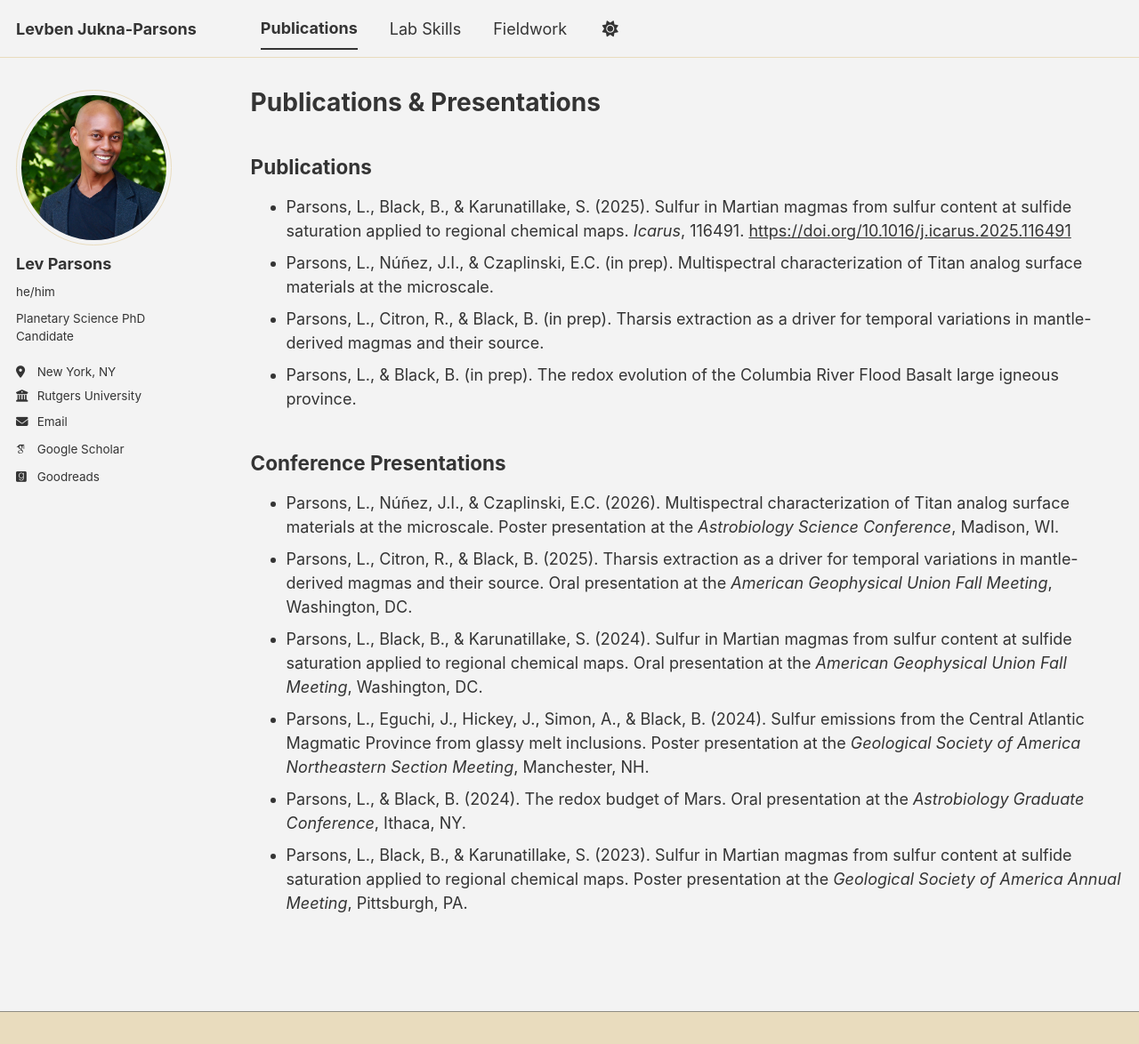
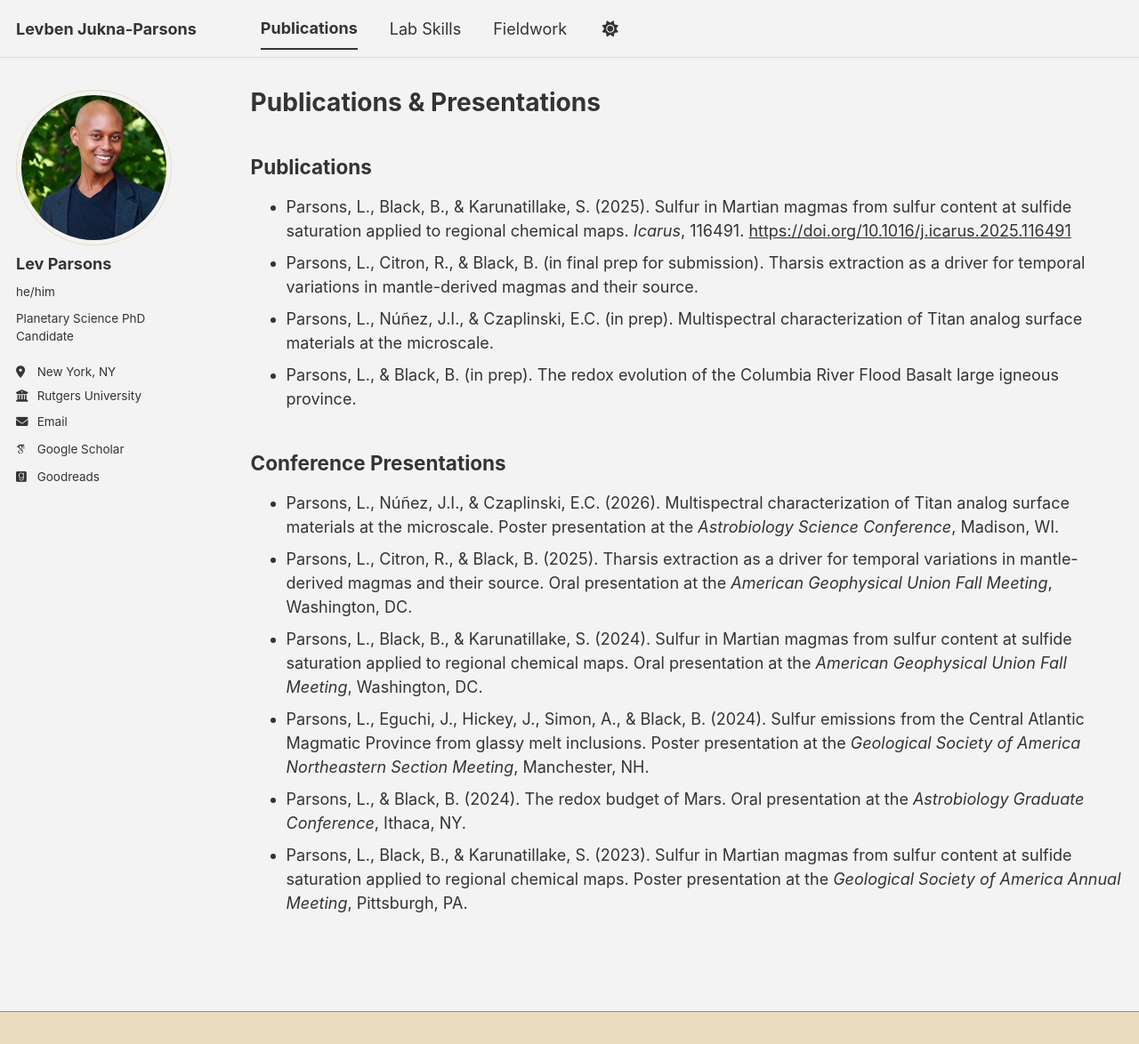
Before and after one commit to levparsons/AcademicWebsite, a Jekyll site: the page built from _pages/publications.md, in a window 1280 px wide and 1174 px high. Shown: the whole window at 89% size. Built offline with Jekyll 4.4.1, drawn with Linux system fonts in a browser that asks for light colours; some web fonts are replaced; a script bundle is joined from its source files by our own code; library files that are not in the unit come from our copies.

Commit message:
Update publications.md

```diff
--- a/_pages/publications.md
+++ b/_pages/publications.md
@@ -13,10 +13,10 @@ author_profile: true
     <a href="https://doi.org/10.1016/j.icarus.2025.116491" target="_blank">https://doi.org/10.1016/j.icarus.2025.116491</a>
   </li>
   <li>
-    Parsons, L., Núñez, J.I., & Czaplinski, E.C. (in prep). Multispectral characterization of Titan analog surface materials at the microscale.
+    Parsons, L., Citron, R., & Black, B. (in final prep for submission). Tharsis extraction as a driver for temporal variations in mantle-derived magmas and their source.
   </li>
   <li>
-    Parsons, L., Citron, R., & Black, B. (in prep). Tharsis extraction as a driver for temporal variations in mantle-derived magmas and their source.
+    Parsons, L., Núñez, J.I., & Czaplinski, E.C. (in prep). Multispectral characterization of Titan analog surface materials at the microscale.
   </li>
   <li>
     Parsons, L., & Black, B. (in prep). The redox evolution of the Columbia River Flood Basalt large igneous province.
```
